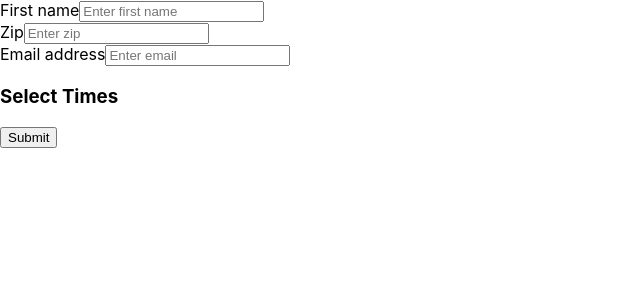
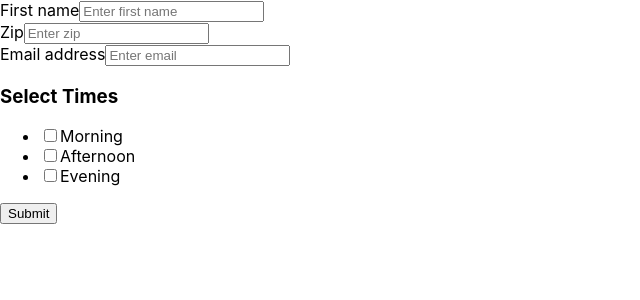
Before and after one commit to ggrossvi/registration-form, a React (Create React App) app: page / in a window 1280 px wide. Shown: the top 300 px of the page, without its empty margins (0-640 px from the left). Built offline with nearby package versions, Linux system fonts and the light colour scheme.

Commit message:
added checkmarks and got form working

```diff
--- a/src/components/Register.js
+++ b/src/components/Register.js
@@ -3,14 +3,25 @@ import React, { useState, useEffect } from "react";
 import axios from 'axios';
 
 const baseURL = "http:localhost:5000"
-
+const times = [
+  {
+      time: "Morning"
+  },
+  {
+      time: "Afternoon"
+  },
+  {
+      time: "Evening"
+  }
+]
 function Register() {
   const [fname, setFname] = useState('')
   //const[lname, setLname] = useState('')
   const [zipcode, setZipCode] = useState('')
-  // const[morning,setMorning] = useState('')
+
   const [email, setEmail] = useState('')
-  //const [password, setPassword] = useState('')
+  const [checkboxes, setCheckboxes] = useState([false, false, false]);
+
   // const [post, setPost] = React.useState(null);
 
   // React.useEffect(() => {
@@ -31,9 +42,9 @@ function Register() {
         // state: "",
         zipcode: zipcode,
         email: email,
-        morning: true,
-        afternoon: false,
-        evening: true,
+        morning: checkboxes[0],
+        afternoon: checkboxes[1],
+        evening: checkboxes[2],
         bio: "I like to play bridge"
       })
       .then((response) => {
@@ -58,15 +69,17 @@ function Register() {
   const handleZipCodeChange = event => {
     setZipCode(event.target.value)
   };
-  // const handleMorningChange = event => {
-  //   setMorning(event.target.value)
-  // };
+
   const handleEmailChange = event => {
     setEmail(event.target.value)
   };
-  // const handlePasswordChange = event => {
-  //   setPassword(event.target.value)
-  // };
+
+  const handleCheckboxChange = (event, index) => {
+    checkboxes[index] = event.target.checked;
+    setCheckboxes(checkboxes);
+}
+
+
 
   // const handleSubmit = event => {
   //   event.preventDefault();
@@ -79,36 +92,6 @@ function Register() {
   //           You can replace this alert with your process`);
   // };
 
-  //checkbox code
-
-  // times is in util folder
-
-  // const [checkedState, setCheckedState] = useState(
-  //   new Array(times.length).fill(false)
-  // );
-
-
-  // const handleOnChange = (position) => {
-  //   console.log("onchange handler called")
-
-  //   const updatedCheckedState = checkedState.map((item, index) =>
-  //     index === position ? !item : item
-  //   );
-
-  //   setCheckedState(updatedCheckedState);
-
-  // }
-  //   if (updatedCheckedState !=[]){
-  //       const totalPrice = updatedCheckedState.reduce(
-  //         (currentState, index) => {
-  //           if (currentState === true) {
-  //             return times[index].time;
-  //           }
-  //           return times[index].time;
-  //         },
-  //         0
-  //       );
-  //   }
 
 
   return (
@@ -143,18 +126,7 @@ function Register() {
           value={zipcode}
         />
       </div>
-      {/*
-    <div>
-    <label>Morning</label>
-    <input
-    type="checkbox"
-    name="morning"
-    checked
-    onChange={handleMorningChange}
-    value={morning}
-    />
-    </div>
-    */}
+
       <div>
         <label>Email address</label>
         <input
@@ -168,7 +140,7 @@ function Register() {
 
       <h3>Select Times</h3>
       <ul className="toppings-list">
-        {/* {times.map(({time}, index) => (
+        {times.map(({time}, index) => (
 
         <li key={index}>
         <div className="times-list-item">
@@ -177,9 +149,8 @@ function Register() {
                 type="checkbox"
                 id={`custom-checkbox-${index}`}
                 name={time}
-                value={time}
                 //  checked={checkedState[index]}
-                //  onChange={() => handleOnChange(index)}
+                 onChange={(event) => handleCheckboxChange(event, index)}
             />
             <label htmlFor={`custom-checkbox-${index}`}>{time}</label>
             </div>
@@ -189,7 +160,7 @@ function Register() {
 
     )
     )
-    } */}
+    }
       </ul>
 
       <button type="submit">Submit</button>
```
